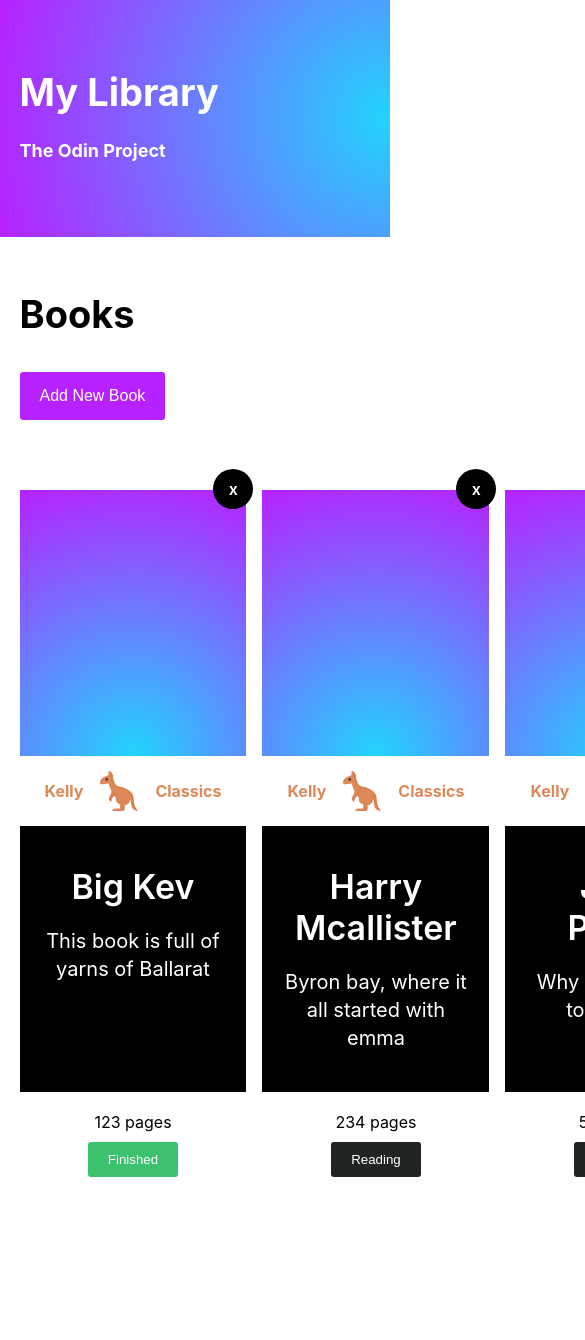
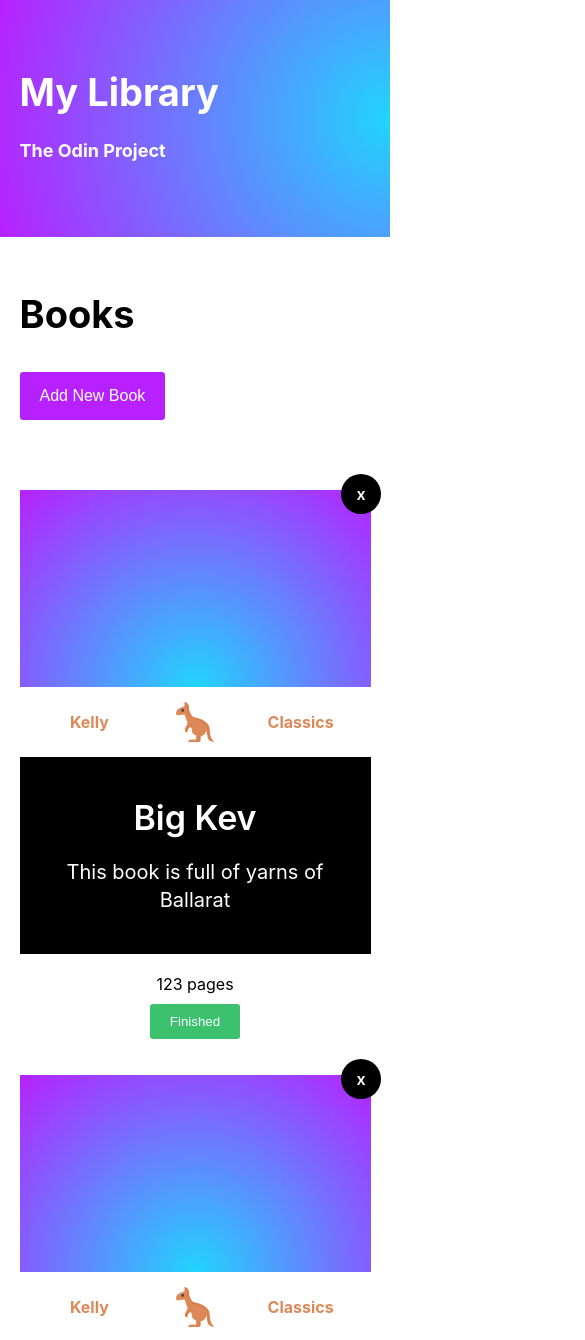
Before and after one commit to timkellytk/project-react-library, a React (Create React App) app: page / in a window 390 px wide. Shown: the top 1340 px of the page, 585 px wide, since content can reach past the window. Before the commit the page ends 1232 px from the top, so only its background shows below. Built offline with nearby package versions, Linux system fonts and the light colour scheme.

Commit message:
Update the all books CSS grid to show 1 column of books when the device width is less than 800px

```diff
--- a/src/components/Content/Books/Books.module.css
+++ b/src/components/Content/Books/Books.module.css
@@ -2,10 +2,6 @@
   display: -ms-grid;
   display: grid;
   grid-auto-columns: 1fr;
-  -ms-grid-columns: 1fr 1fr;
-  grid-template-columns: 1fr 1fr;
-  -ms-grid-rows: auto auto;
-  grid-template-rows: auto auto;
   grid-row-gap: 16px;
   grid-column-gap: 16px;
   -ms-grid-columns: 1fr 1fr 1fr;
@@ -13,3 +9,10 @@
   -ms-grid-rows: auto;
   grid-template-rows: auto;
 }
+
+@media (max-width: 800px) {
+  .BookGrid {
+    -ms-grid-columns: 1fr;
+    grid-template-columns: 1fr;
+  }
+}
```
